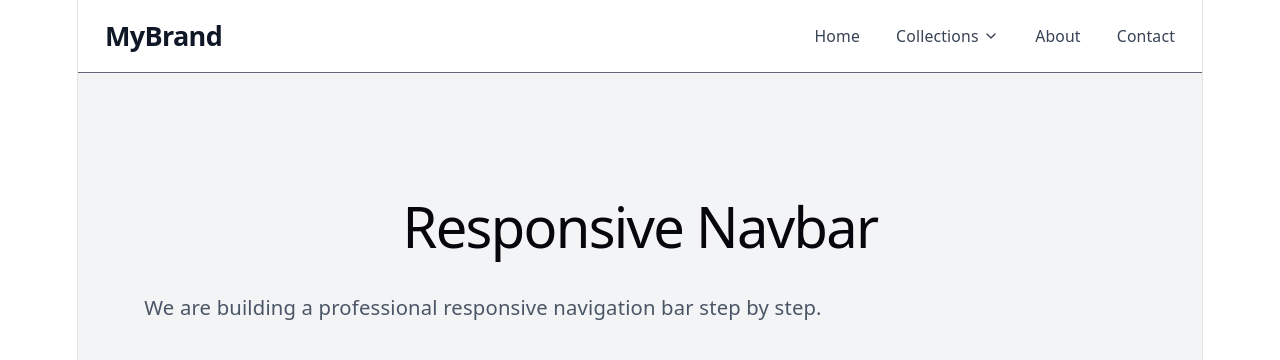
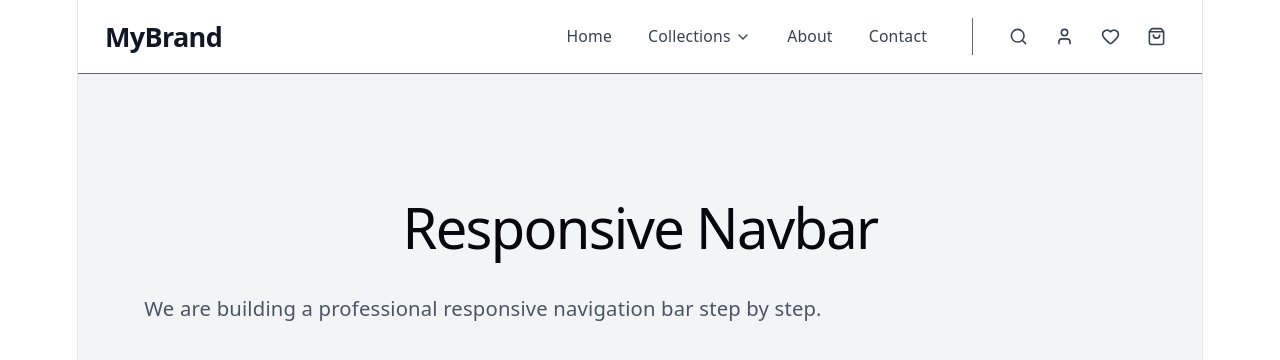
Before and after one commit to pchandramore/React, a React (Vite) app in the folder 02-responsive-navbar/: page / in a window 1280 px wide. Shown: the top 360 px of the page. Built offline with nearby package versions, Linux system fonts and the light colour scheme.

Commit message:
Add responsive jewellery navbar utilities

```diff
--- a/02-responsive-navbar/src/components/Navbar.jsx
+++ b/02-responsive-navbar/src/components/Navbar.jsx
@@ -9,6 +9,10 @@ import {
   Menu,
   X,
   ChevronDown,
+  Search,
+  User,
+  Heart,
+  ShoppingBag,
 } from "lucide-react";
 
 
@@ -65,15 +69,30 @@ const Navbar = () => {
 
   /*
   ========================================================
-  COLLECTIONS MENU STATE
+  DESKTOP COLLECTIONS MENU STATE
   ========================================================
 
-  false = collections menu closed
-  true  = collections menu open
+  false = desktop collections menu closed
+  true  = desktop collections menu open
   */
 
   const [isCollectionsOpen, setIsCollectionsOpen] =
     useState(false);
+
+
+  /*
+  ========================================================
+  MOBILE COLLECTIONS MENU STATE
+  ========================================================
+
+  false = mobile collections menu closed
+  true  = mobile collections menu open
+  */
+
+  const [
+    isMobileCollectionsOpen,
+    setIsMobileCollectionsOpen,
+  ] = useState(false);
 
 
   /*
@@ -89,6 +108,10 @@ const Navbar = () => {
   ========================================================
   CLOSE DESKTOP COLLECTIONS WHEN CLICKING OUTSIDE
   ========================================================
+
+  This only controls the DESKTOP collections menu.
+
+  The mobile menu has its own separate state.
   */
 
   useEffect(() => {
@@ -101,7 +124,9 @@ const Navbar = () => {
           event.target
         )
       ) {
+
         setIsCollectionsOpen(false);
+
       }
 
     };
@@ -140,13 +165,26 @@ const Navbar = () => {
 
   /*
   ========================================================
-  TOGGLE COLLECTIONS MENU
+  TOGGLE DESKTOP COLLECTIONS
   ========================================================
   */
 
   const toggleCollections = () => {
 
     setIsCollectionsOpen((prev) => !prev);
+
+  };
+
+
+  /*
+  ========================================================
+  TOGGLE MOBILE COLLECTIONS
+  ========================================================
+  */
+
+  const toggleMobileCollections = () => {
+
+    setIsMobileCollectionsOpen((prev) => !prev);
 
   };
 
@@ -419,6 +457,145 @@ const Navbar = () => {
             Contact
           </a>
 
+
+          {/* ==================================================
+              DESKTOP UTILITY ICONS
+              ================================================== */}
+
+          <div
+            className="
+              ml-2
+
+              flex
+              items-center
+              gap-2
+
+              border-l
+              pl-6
+            "
+          >
+
+            {/* SEARCH */}
+
+            <button
+              type="button"
+
+              aria-label="Search"
+
+              className="
+                rounded-full
+
+                p-2
+
+                text-gray-700
+
+                transition
+
+                hover:bg-gray-100
+                hover:text-black
+
+                focus:outline-none
+                focus:ring-2
+                focus:ring-gray-300
+              "
+            >
+
+              <Search size={19} />
+
+            </button>
+
+
+            {/* ACCOUNT */}
+
+            <button
+              type="button"
+
+              aria-label="Account"
+
+              className="
+                rounded-full
+
+                p-2
+
+                text-gray-700
+
+                transition
+
+                hover:bg-gray-100
+                hover:text-black
+
+                focus:outline-none
+                focus:ring-2
+                focus:ring-gray-300
+              "
+            >
+
+              <User size={19} />
+
+            </button>
+
+
+            {/* WISHLIST */}
+
+            <button
+              type="button"
+
+              aria-label="Wishlist"
+
+              className="
+                rounded-full
+
+                p-2
+
+                text-gray-700
+
+                transition
+
+                hover:bg-gray-100
+                hover:text-black
+
+                focus:outline-none
+                focus:ring-2
+                focus:ring-gray-300
+              "
+            >
+
+              <Heart size={19} />
+
+            </button>
+
+
+            {/* CART */}
+
+            <button
+              type="button"
+
+              aria-label="Shopping cart"
+
+              className="
+                rounded-full
+
+                p-2
+
+                text-gray-700
+
+                transition
+
+                hover:bg-gray-100
+                hover:text-black
+
+                focus:outline-none
+                focus:ring-2
+                focus:ring-gray-300
+              "
+            >
+
+              <ShoppingBag size={19} />
+
+            </button>
+
+          </div>
+
         </div>
 
 
@@ -481,7 +658,7 @@ const Navbar = () => {
       <div
         className={
           isMenuOpen
-            ? "max-h-[700px] overflow-hidden border-t bg-white opacity-100 transition-all duration-300 ease-in-out md:hidden"
+            ? "max-h-[900px] overflow-hidden border-t bg-white opacity-100 transition-all duration-300 ease-in-out md:hidden"
             : "max-h-0 overflow-hidden border-t bg-white opacity-0 transition-all duration-300 ease-in-out md:hidden"
         }
       >
@@ -531,7 +708,7 @@ const Navbar = () => {
 
 
             {/* ==================================================
-                COLLECTIONS
+                MOBILE COLLECTIONS
                 ================================================== */}
 
             <div className="w-full">
@@ -544,7 +721,7 @@ const Navbar = () => {
               <button
                 type="button"
 
-                onClick={toggleCollections}
+                onClick={toggleMobileCollections}
 
                 className="
                   flex
@@ -579,7 +756,7 @@ const Navbar = () => {
                   size={18}
 
                   className={
-                    isCollectionsOpen
+                    isMobileCollectionsOpen
                       ? "rotate-180 transition-transform duration-200"
                       : "rotate-0 transition-transform duration-200"
                   }
@@ -589,12 +766,12 @@ const Navbar = () => {
 
 
               {/* ==================================================
-                  COLLECTIONS SUBMENU
+                  MOBILE COLLECTIONS SUBMENU
                   ================================================== */}
 
               <div
                 className={
-                  isCollectionsOpen
+                  isMobileCollectionsOpen
                     ? "max-h-[500px] overflow-hidden opacity-100 transition-all duration-300"
                     : "max-h-0 overflow-hidden opacity-0 transition-all duration-300"
                 }
@@ -603,7 +780,9 @@ const Navbar = () => {
                 <div
                   className="
                     ml-4
+
                     border-l
+
                     pl-4
                   "
                 >
@@ -633,9 +812,7 @@ const Navbar = () => {
                       "
                     >
 
-                      {/* ==================================================
-                          MOBILE COLLECTION IMAGE
-                          ================================================== */}
+                      {/* IMAGE */}
 
                       <img
                         src={collection.image}
@@ -655,9 +832,7 @@ const Navbar = () => {
                       />
 
 
-                      {/* ==================================================
-                          MOBILE COLLECTION CONTENT
-                          ================================================== */}
+                      {/* CONTENT */}
 
                       <div>
 
@@ -759,6 +934,177 @@ const Navbar = () => {
               Contact
             </a>
 
+
+            {/* ==================================================
+                MOBILE UTILITY MENU
+                ================================================== */}
+
+            <div
+              className="
+                mt-2
+                border-t
+                pt-2
+              "
+            >
+
+
+              {/* ==================================================
+                  SEARCH
+                  ================================================== */}
+
+              <button
+                type="button"
+
+                className="
+                  flex
+                  w-full
+                  items-center
+                  gap-3
+
+                  rounded-lg
+
+                  px-4
+                  py-3
+
+                  text-sm
+                  font-medium
+
+                  text-gray-700
+
+                  transition
+
+                  hover:bg-gray-100
+                  hover:text-black
+                "
+              >
+
+                <Search size={19} />
+
+                <span>
+                  Search
+                </span>
+
+              </button>
+
+
+              {/* ==================================================
+                  ACCOUNT
+                  ================================================== */}
+
+              <button
+                type="button"
+
+                className="
+                  flex
+                  w-full
+                  items-center
+                  gap-3
+
+                  rounded-lg
+
+                  px-4
+                  py-3
+
+                  text-sm
+                  font-medium
+
+                  text-gray-700
+
+                  transition
+
+                  hover:bg-gray-100
+                  hover:text-black
+                "
+              >
+
+                <User size={19} />
+
+                <span>
+                  Account
+                </span>
+
+              </button>
+
+
+              {/* ==================================================
+                  WISHLIST
+                  ================================================== */}
+
+              <button
+                type="button"
+
+                className="
+                  flex
+                  w-full
+                  items-center
+                  gap-3
+
+                  rounded-lg
+
+                  px-4
+                  py-3
+
+                  text-sm
+                  font-medium
+
+                  text-gray-700
+
+                  transition
+
+                  hover:bg-gray-100
+                  hover:text-black
+                "
+              >
+
+                <Heart size={19} />
+
+                <span>
+                  Wishlist
+                </span>
+
+              </button>
+
+
+              {/* ==================================================
+                  CART
+                  ================================================== */}
+
+              <button
+                type="button"
+
+                className="
+                  flex
+                  w-full
+                  items-center
+                  gap-3
+
+                  rounded-lg
+
+                  px-4
+                  py-3
+
+                  text-sm
+                  font-medium
+
+                  text-gray-700
+
+                  transition
+
+                  hover:bg-gray-100
+                  hover:text-black
+                "
+              >
+
+                <ShoppingBag size={19} />
+
+                <span>
+                  Cart
+                </span>
+
+              </button>
+
+            </div>
+
           </nav>
 
         </div>
```
